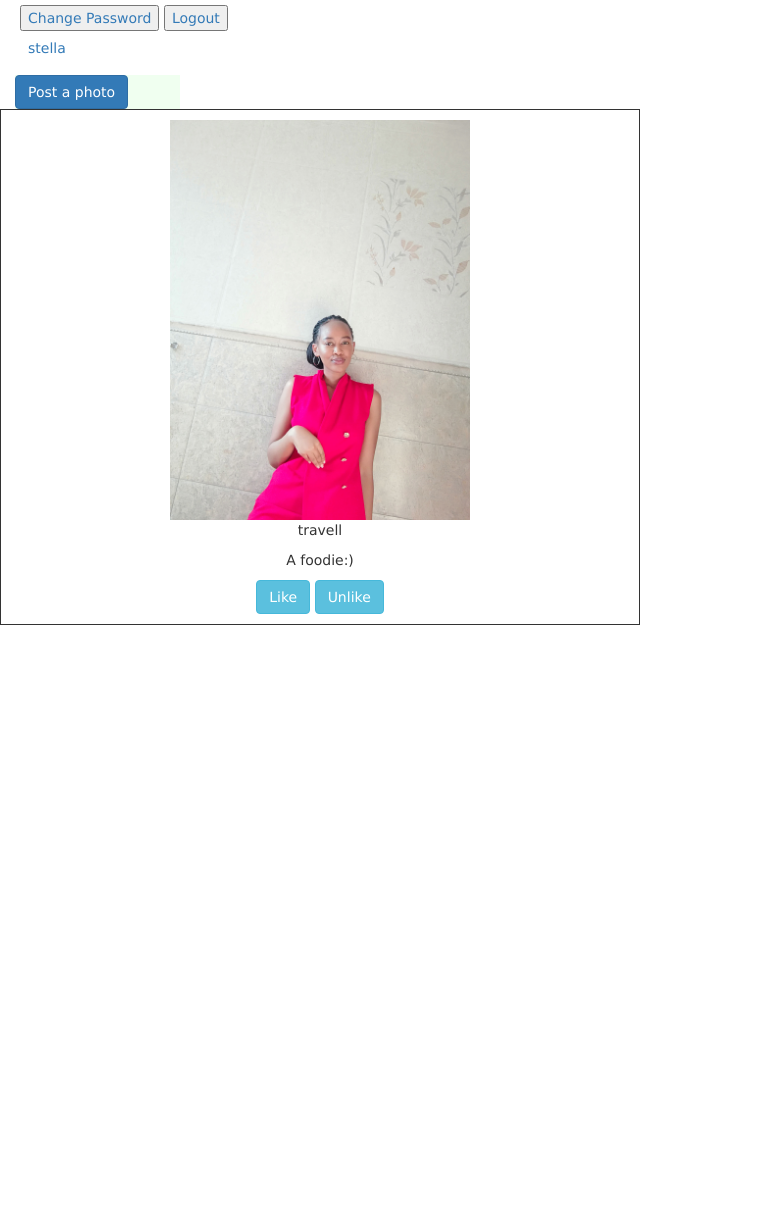
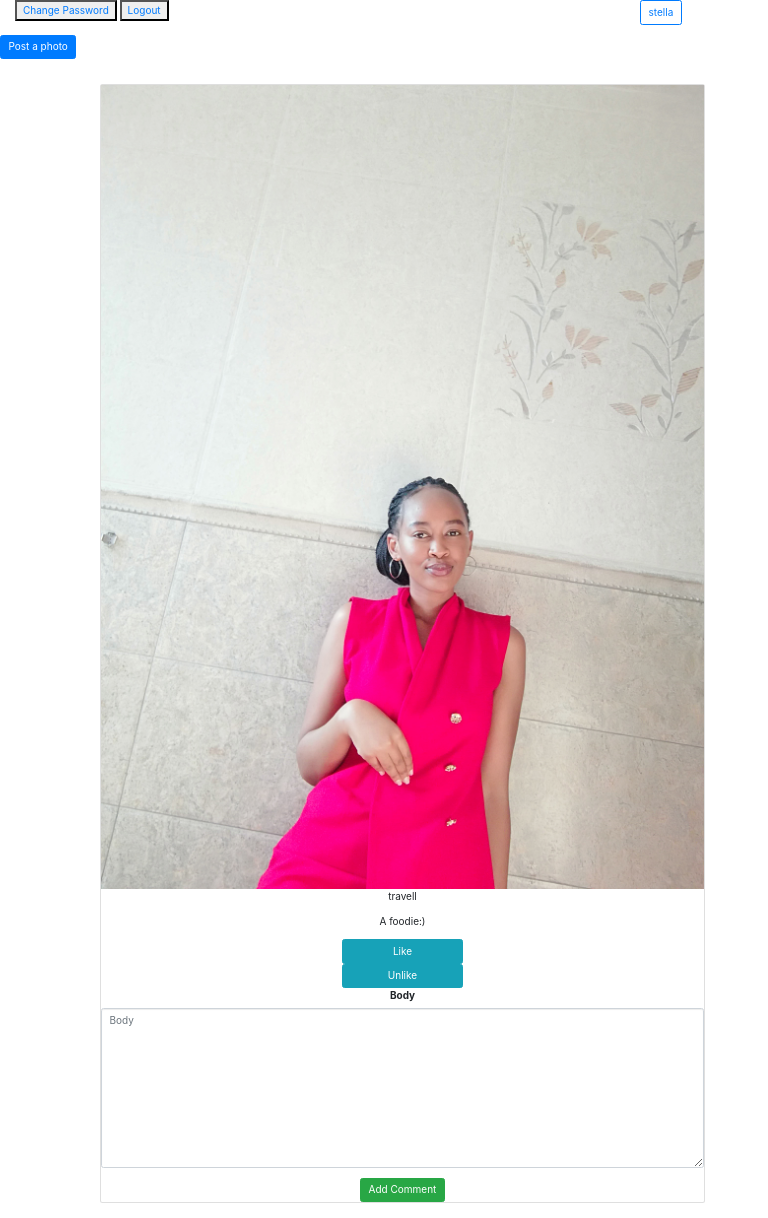
Before and after one commit to sngina/instagram, a Django app: page / in a window 1280 px wide. Shown: the whole page, without its empty margins (0-768 px from the left). Before the commit the page ends 625 px from the top, so only its background shows below. Run offline with Django 3.2, Linux system fonts and the light colour scheme; a user stored in the database is signed in; data comes from the database, SQL or seed files in the repository; some libraries are stand-ins or nearby versions.

Commit message:
style the home page

```diff
--- a/instagram/forms.py
+++ b/instagram/forms.py
@@ -22,4 +22,4 @@ class   ImageForm(forms.ModelForm):
 class   CommentForm(forms.ModelForm):
     class Meta:
         model = Comment
-        fields = ('body', 'name')
+        fields = ('body' ,)
--- a/instagram/models.py
+++ b/instagram/models.py
@@ -49,7 +49,7 @@ class Profile(models.Model):
 class Comment(models.Model):
     post= models.ForeignKey(Image ,on_delete=models.CASCADE , related_name= 'comments')
     body = models.TextField()
-    name = models.CharField(max_length=80)
+    name = models.ForeignKey(User , on_delete=models.CASCADE ,related_name='userprofile')
 
     def __str__(self):
         return 'Comment {} by {}'.format(self.body , self.name)
--- a/instagram/templates/profile/index.html
+++ b/instagram/templates/profile/index.html
@@ -1,20 +1,22 @@
 {%extends 'registration/base.html'%}
 {% load bootstrap3%}
 {% block content%}
-<div class="post col-md-8">
+<div class="post">
     <p><a class="btn btn-outline-primary" href="/user">{{user.username}}</a></p>
 
     <form action="{% url 'homepage'%}" method="post" enctype="multipart/form-data">
         {%csrf_token %}
         <div class="form">
-            <button type="button" class="btn btn-primary" data-toggle="modal" data-target="#myModal" style="text-align:left;">
+            <button type="button" class="btn btn-primary" data-toggle="modal" data-target="#myModal"
+                style="text-align:left;">
                 Post a photo
             </button>
         </div>
         <div class="modal" id="myModal">
             <div class="modal-dialog">
-              <div class="modal-content">
+                <div class="modal-content p-2">
                     {% bootstrap_form imageform %}
+                    <input type="submit" class="btn btn-primary" style="width: 40%;">
 
                 </div>
             </div>
@@ -23,29 +25,44 @@
     </form>
 
 </div>
+<div class="container">
+
+
+    <div class="row ">
+        <div class="col-md-7  text-center">
+
 
             {% for new in  all_images%}
 
-<div class=" container1 imagepost col-md-4">
+            <div class=" container1 imagepost mt-3 p-4">
                 <div class="card">
-        <a href="{%url 'image' new.id %}"><img src="{{new.image_photo.url}}" style="max-width:60%;cursor:pointer"
-                width="300px" onclick="onClick(this)" class="modal-hover-opacity img-fluid"></a>
+                    <a href="{%url 'image' new.id %}"><img src="{{new.image_photo.url}}" onclick="onClick(this)"
+                            class="modal-hover-opacity img-fluid"></a>
                     <p>{{new.image_name}}</p>
                     <p>{{new.image_caption}}</p>
-        <button type="submit" name="blogpost_id" value="{{object.id}}" class="btn btn-info">Like</button>
-        <button type="submit" name="blogpost_id" value="{{object.id}}" class="btn btn-info">Unlike</button>
+                    <div class="text-center">
+                        <button type="submit" name="blogpost_id" value="{{object.id}}" class="btn btn-info"
+                            style="width: 20%;">Like</button> <br>
+                        <button type="submit" name="blogpost_id" value="{{object.id}}" class="btn btn-info"
+                            style="width: 20%;">Unlike</button>
+                    </div>
+                   <form action="{%url 'comment'%}" method="post" enctype="multipart/form-data">
+                        {%csrf_token%}
+                        <input type="hidden" name="imageid" value='{{new.id}}'>
+                        {% bootstrap_form c_form %}
+                        <input type="submit" class="btn btn-success btn-md " value="Add Comment">
+                    </form>
+                </div>
+            </div>
+
+
+
+        {%endfor%}
+
+    </div>
+    <div class="col-md-5">
 
     </div>
 </div>
-<div id="modal01" class="modal" onclick="this.style.display='none'">
-    <span class="close">&times;&nbsp;&nbsp;&nbsp;&nbsp;</span>
-    <div class="modal-content">
-        <img id="img01" style="max-width:100%" class="img-fluid" width="500px">
-        <p>{{new.comments}}</p>
-
 </div>
-
-
-</div>
-{%endfor%}
 {%endblock%}
--- a/instagram/templates/registration/base.html
+++ b/instagram/templates/registration/base.html
@@ -8,7 +8,6 @@
   <meta charset="utf-8">
   <meta name="viewport" content="width=device-width, initial-scale=1">
 
-
   {%if title%}
 
   <title>{{title}}</title>
@@ -18,6 +17,7 @@
   {% block styles %}
   {% bootstrap_css %}
   <link rel="stylesheet" href="{% static 'css/style.css' %}">
+  <link rel="stylesheet" href="https://maxcdn.bootstrapcdn.com/bootstrap/4.5.2/css/bootstrap.min.css">
 
   {% endblock %}
 
@@ -30,7 +30,12 @@
 
   {% block scripts %}
   <script src="https://ajax.googleapis.com/ajax/libs/jquery/3.2.1/jquery.min.js"></script>
+
   {% bootstrap_javascript %}
+  <script src="https://ajax.googleapis.com/ajax/libs/jquery/3.5.1/jquery.min.js"></script>
+  <script src="https://cdnjs.cloudflare.com/ajax/libs/popper.js/1.16.0/umd/popper.min.js"></script>
+  <script src="https://maxcdn.bootstrapcdn.com/bootstrap/4.5.2/js/bootstrap.min.js"></script>
+
   {% endblock %}
 
 </body>
--- a/instagram/views.py
+++ b/instagram/views.py
@@ -15,10 +15,9 @@ def get_image(request):
         form = ImageForm(request.POST , request.FILES)
         if form.is_valid():
             form.save()
-            form = ImageForm()
-    print(all_images)
+    c_form = CommentForm()
     form = ImageForm()
-    return render(request , 'profile/index.html',  {"all_images": all_images ,"imageform":form})
+    return render(request , 'profile/index.html',  {"all_images": all_images ,"imageform":form  , "c_form": c_form} )
 def success(request):
     return HttpResponse('successfully uploaded')
 def userpage(request):
@@ -42,13 +41,15 @@ def p_detail(request) :
     if request.method == 'POST':
         comment_form = CommentForm(data= request.POST)
         if comment_form.is_valid():
+            pic_id = int(request.POST.get('imageid'))
+            pic = Image.objects.get(id=pic_id)
             new_comment = comment_form.save(commit=False)
+            new_comment.name = request.user
+            new_comment.post = pic
             new_comment.save()
+        return redirect('homepage')
 
-    else:
-        comment_form = CommentForm()
 
-    return render(request , "profile/comment.html" , 'comment_form' , comment_form)
 # function  for returning image when clicked
 def image_details(request , id):
     one_image = Image.objects.get(id = id)
```
Also changed, not shown: static/css/style.css (+22 -55 lines), instagram/migrations/0003_auto_20210712_2012.py (added), media/image/ardiss-hutaff-C-BPG5KORN0-unsplash.jpg (added), media/image/ardiss-hutaff-C-BPG5KORN0-unsplash_2BRQJ5c.jpg (added), media/image/ardiss-hutaff-C-BPG5KORN0-unsplash_LL1twOv.jpg (added), media/image/ardiss-hutaff-C-BPG5KORN0-unsplash_XLAdOLx.jpg (added), media/image/ardiss-hutaff-C-BPG5KORN0-unsplash_fUZNa1l.jpg (added), media/image/ardiss-hutaff-C-BPG5KORN0-unsplash_gAkRWda.jpg (added), media/image/ardiss-hutaff-C-BPG5KORN0-unsplash_h9jgQ7n.jpg (added), media/image/ardiss-hutaff-C-BPG5KORN0-unsplash_hhISobb.jpg (added), media/image/ardiss-hutaff-C-BPG5KORN0-unsplash_nnWsNBq.jpg (added). Lines whose indentation alone changed are shown as unchanged.
